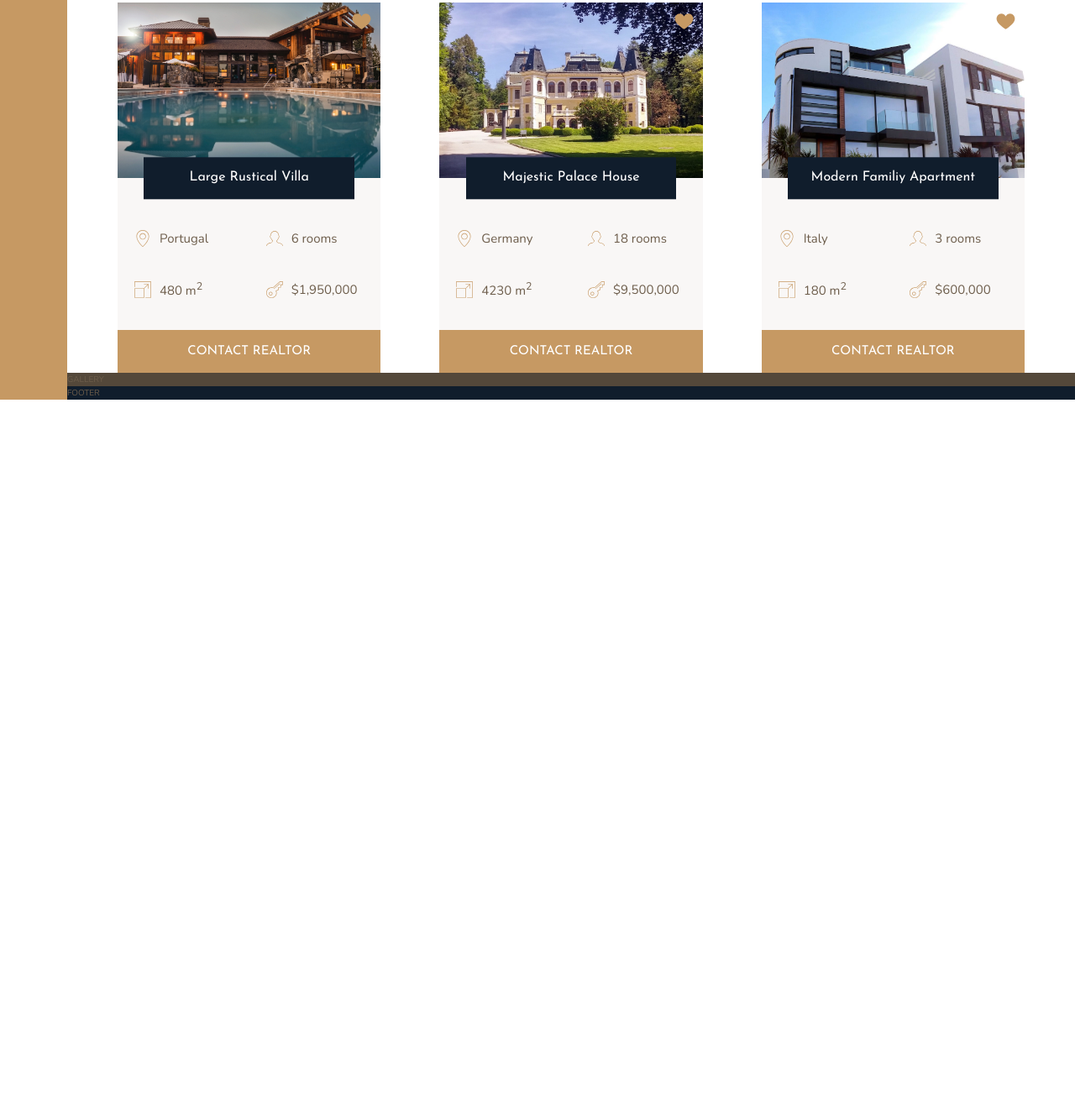
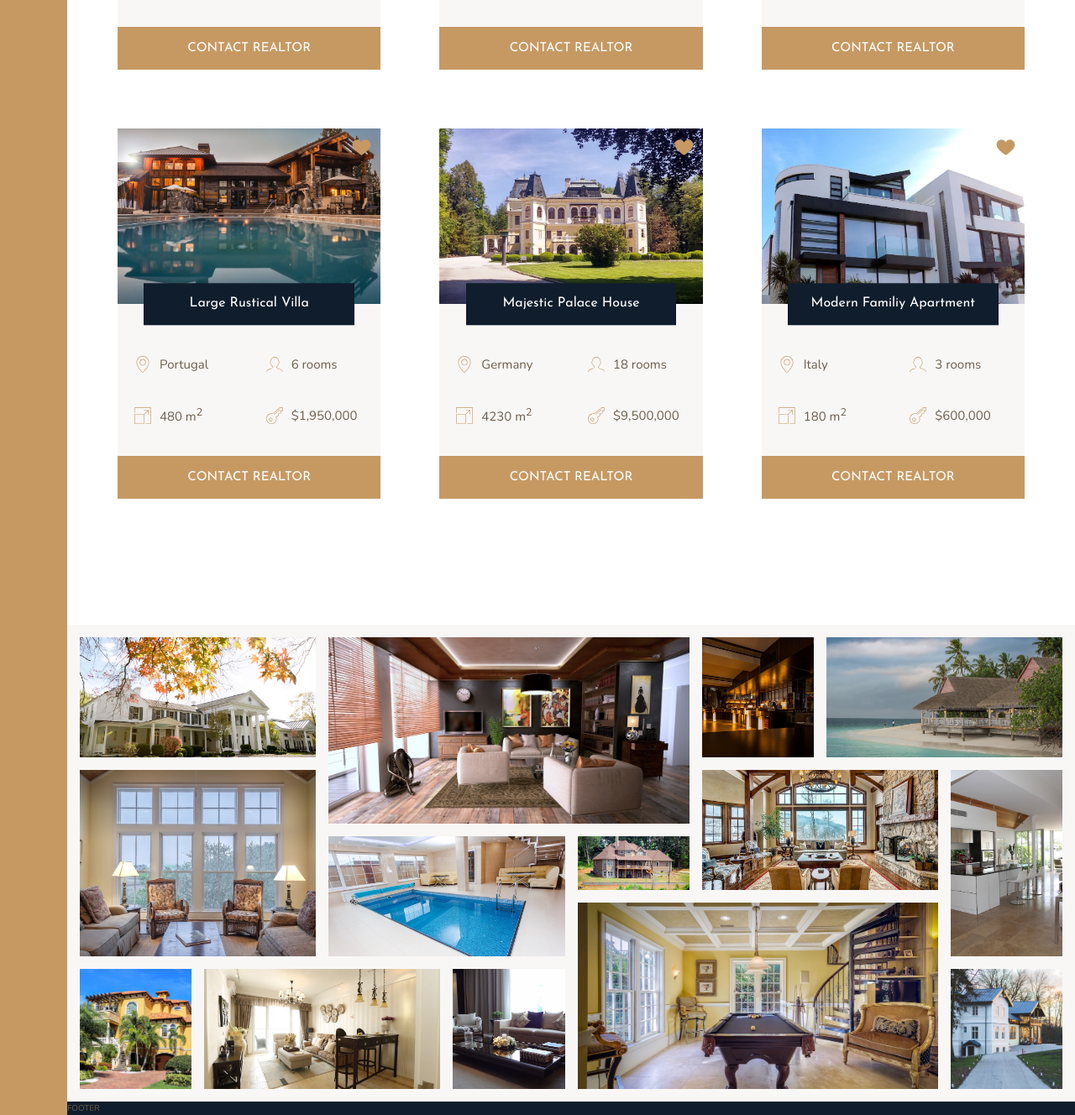
Before and after one commit to sgrazys/Nexter, a website: page index.html in a window 1280 px wide. Shown: the part 2328-3656 px from the top of the page at 84% size. Before the commit the page ends 2804 px from the top, so only its background shows below. Drawn offline with nearby package versions, Linux system fonts and the light colour scheme.

Commit message:
add gallery

```diff
--- a/index.html
+++ b/index.html
@@ -378,7 +378,106 @@
 			</div>
 		</section>
 
-		<section class="gallery">GALLERY</section>
+		<section class="gallery">
+			<figure class="gallery__item gallery__item--1">
+				<img
+					src="img/gal-1.jpeg"
+					alt="Gallery image 1"
+					class="gallery__img"
+				/>
+			</figure>
+			<figure class="gallery__item gallery__item--2">
+				<img
+					src="img/gal-2.jpeg"
+					alt="Gallery image 2"
+					class="gallery__img"
+				/>
+			</figure>
+			<figure class="gallery__item gallery__item--3">
+				<img
+					src="img/gal-3.jpeg"
+					alt="Gallery image 3"
+					class="gallery__img"
+				/>
+			</figure>
+			<figure class="gallery__item gallery__item--4">
+				<img
+					src="img/gal-4.jpeg"
+					alt="Gallery image 4"
+					class="gallery__img"
+				/>
+			</figure>
+			<figure class="gallery__item gallery__item--5">
+				<img
+					src="img/gal-5.jpeg"
+					alt="Gallery image 5"
+					class="gallery__img"
+				/>
+			</figure>
+			<figure class="gallery__item gallery__item--6">
+				<img
+					src="img/gal-6.jpeg"
+					alt="Gallery image 6"
+					class="gallery__img"
+				/>
+			</figure>
+			<figure class="gallery__item gallery__item--7">
+				<img
+					src="img/gal-7.jpeg"
+					alt="Gallery image 7"
+					class="gallery__img"
+				/>
+			</figure>
+			<figure class="gallery__item gallery__item--8">
+				<img
+					src="img/gal-8.jpeg"
+					alt="Gallery image 8"
+					class="gallery__img"
+				/>
+			</figure>
+			<figure class="gallery__item gallery__item--9">
+				<img
+					src="img/gal-9.jpeg"
+					alt="Gallery image 9"
+					class="gallery__img"
+				/>
+			</figure>
+			<figure class="gallery__item gallery__item--10">
+				<img
+					src="img/gal-10.jpeg"
+					alt="Gallery image 10"
+					class="gallery__img"
+				/>
+			</figure>
+			<figure class="gallery__item gallery__item--11">
+				<img
+					src="img/gal-11.jpeg"
+					alt="Gallery image 11"
+					class="gallery__img"
+				/>
+			</figure>
+			<figure class="gallery__item gallery__item--12">
+				<img
+					src="img/gal-12.jpeg"
+					alt="Gallery image 12"
+					class="gallery__img"
+				/>
+			</figure>
+			<figure class="gallery__item gallery__item--13">
+				<img
+					src="img/gal-13.jpeg"
+					alt="Gallery image 13"
+					class="gallery__img"
+				/>
+			</figure>
+			<figure class="gallery__item gallery__item--14">
+				<img
+					src="img/gal-14.jpeg"
+					alt="Gallery image 14"
+					class="gallery__img"
+				/>
+			</figure>
+		</section>
 
 		<footer class="footer">FOOTER</footer>
 	</body>
--- a/sass/_gallery.scss
+++ b/sass/_gallery.scss
@@ -1,4 +1,78 @@
 .gallery {
-	background-color: $color-grey-dark-1;
+	background-color: $color-grey-light-1;
 	grid-column: full-start / full-end;
+
+	display: grid;
+	grid-template-columns: repeat(8, 1fr);
+	grid-template-rows: repeat(7, 5vw);
+	grid-gap: 1.5rem;
+	padding: 1.5rem;
+
+	&__item {
+		&--1 {
+			grid-row: 1 / span 2;
+			grid-column: 1 / span 2;
+		}
+
+		&--2 {
+			grid-row: 1 / span 3;
+			grid-column: 3 / span 3;
+		}
+
+		&--3 {
+			grid-row: 1 / span 2;
+			grid-column: 6 / 7;
+		}
+		&--4 {
+			grid-column: 7 / -1;
+			grid-row: 1 / span 2;
+		}
+		&--5 {
+			grid-column: 1 / span 2;
+			grid-row: 3 / span 3;
+		}
+		&--6 {
+			grid-column: 3 / span 2;
+			grid-row: 4 / span 2;
+		}
+		&--7 {
+			grid-column: 5 / 6;
+			grid-row: 4 / 5;
+		}
+		&--8 {
+			grid-column: 6 / span 2;
+			grid-row: 3 / span 2;
+		}
+		&--9 {
+			grid-column: 8 / -1;
+			grid-row: 3 / span 3;
+		}
+		&--10 {
+			grid-column: 1 / 2;
+			grid-row: 6 / span 2;
+		}
+		&--11 {
+			grid-column: 2 / span 2;
+			grid-row: 6 / span 2;
+		}
+		&--12 {
+			grid-column: 4 / 5;
+			grid-row: 6 / span 2;
+		}
+		&--13 {
+			grid-column: 5 / span 3;
+			grid-row: 5 / span 3;
+		}
+		&--14 {
+			grid-column: 8 / -1;
+			grid-row: 6 / -1;
+		}
+	}
+
+	&__img {
+		width: 100%;
+		height: 100%;
+		object-fit: cover;
+		display: block;
+	}
 }
--- a/sass/_homes.scss
+++ b/sass/_homes.scss
@@ -4,6 +4,8 @@
 	display: grid;
 	grid-template-columns: repeat(auto-fit, minmax(25rem, 1fr));
 	grid-gap: 7rem;
+
+	margin: 15rem 0;
 }
 
 .home {
```
Also changed, not shown: css/style.css, 1 other file.
